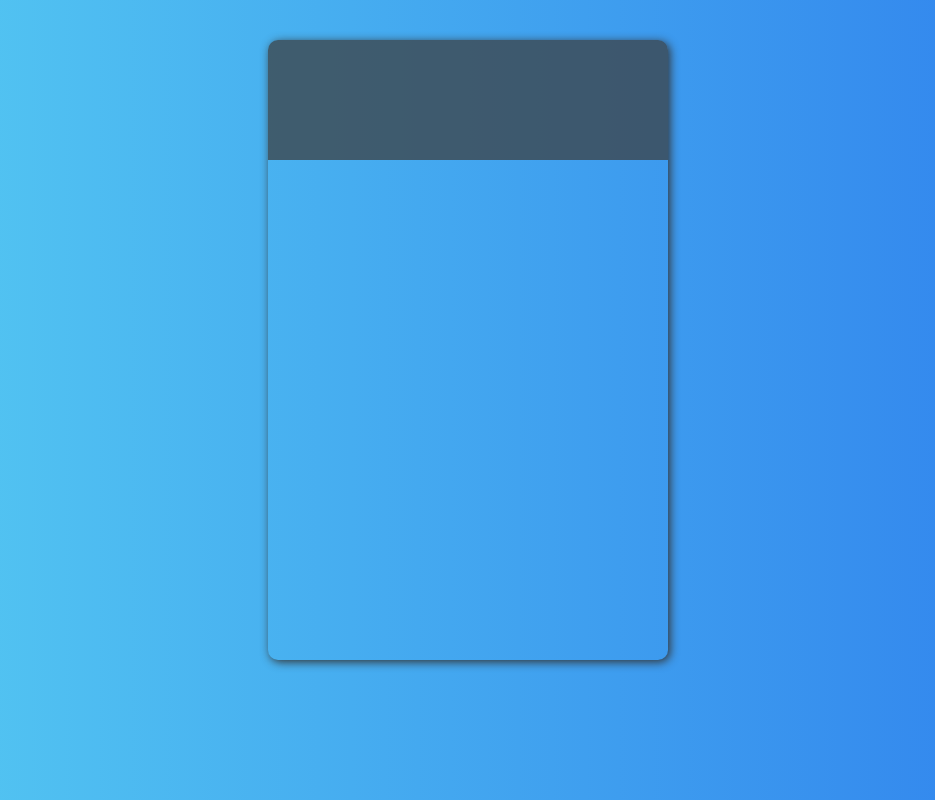
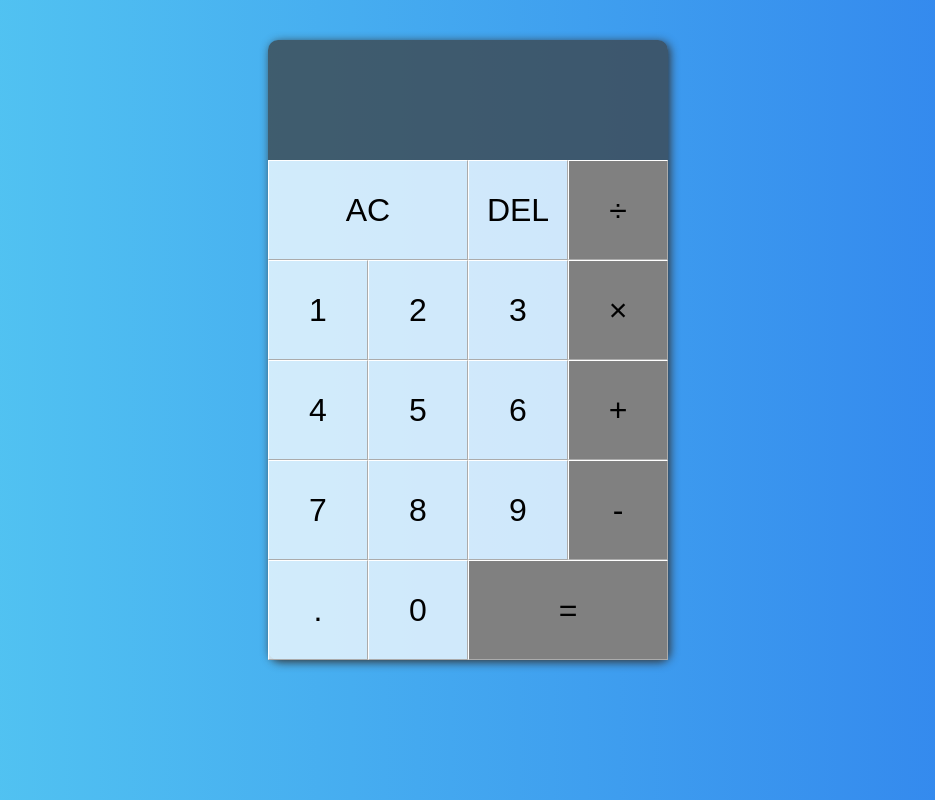
Before and after one commit to petitoff/react-calculator, a React (Create React App) app: page / in a window 1280 px wide. Shown: the whole page, without its empty margins (172-1107 px from the left). Built offline with nearby package versions, Linux system fonts and the light colour scheme.

Commit message:
Przypisanie stylu oraz odpowiednich wyświetlanych wartości.

```diff
--- a/src/components/Calculator/index.js
+++ b/src/components/Calculator/index.js
@@ -1,9 +1,30 @@
-import { Container, Screen } from "./Styled"
+import { Button, Container, Current, Previous, Screen } from "./Styled"
 
 export default function Calculator(){
     return(
         <Container>
-            <Screen></Screen>
+            <Screen>
+                <Previous></Previous>
+                <Current></Current>
+            </Screen>
+            <Button gridSpan={2} control>AC</Button>
+            <Button control>DEL</Button>
+            <Button operation>÷</Button>
+            <Button>1</Button>
+            <Button>2</Button>
+            <Button>3</Button>
+            <Button operation>×</Button>
+            <Button>4</Button>
+            <Button>5</Button>
+            <Button>6</Button>
+            <Button operation>+</Button>
+            <Button>7</Button>
+            <Button>8</Button>
+            <Button>9</Button>
+            <Button operation>-</Button>
+            <Button period>.</Button>
+            <Button>0</Button>
+            <Button operation gridSpan={2} equals>=</Button>
         </Container>
     )
 }
```
